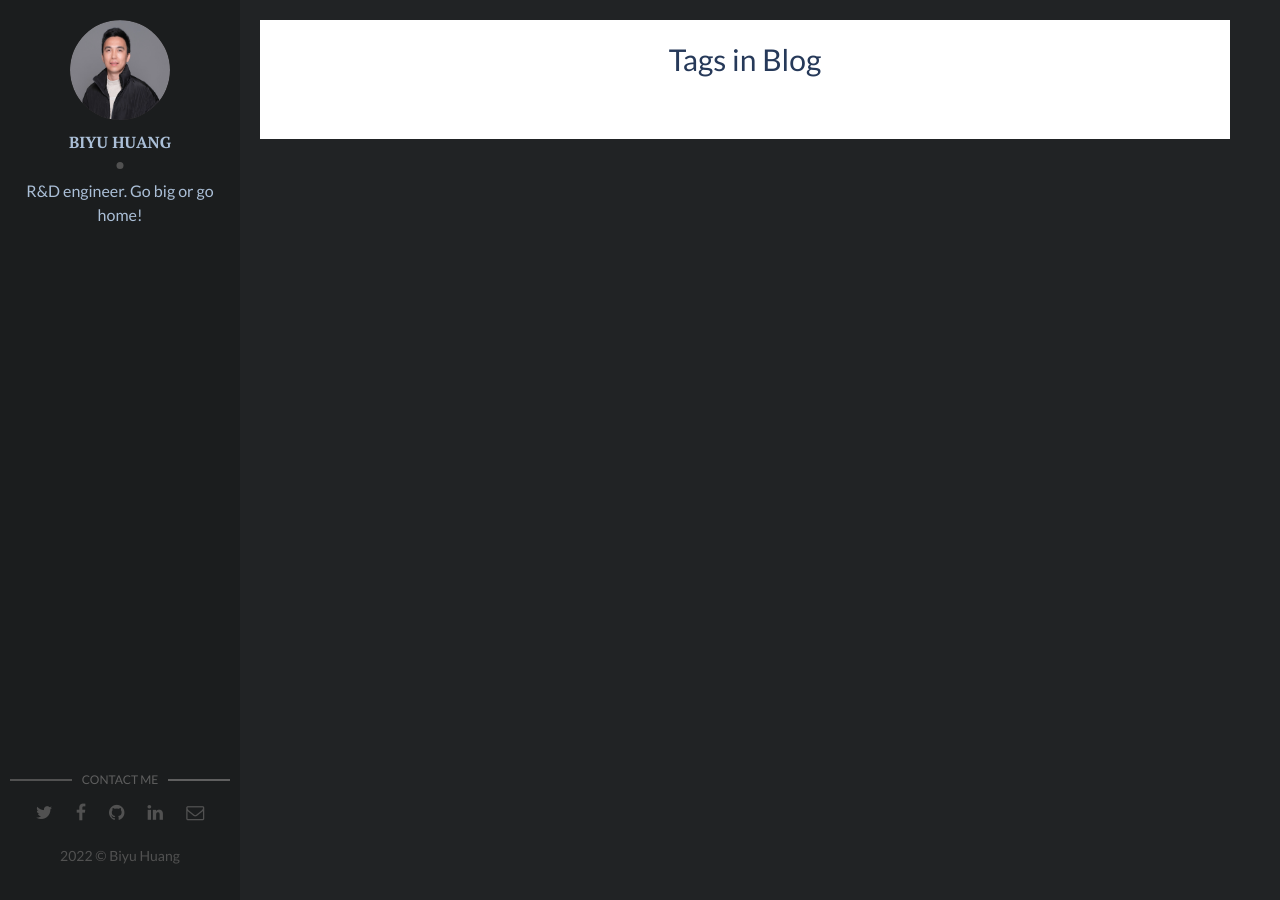
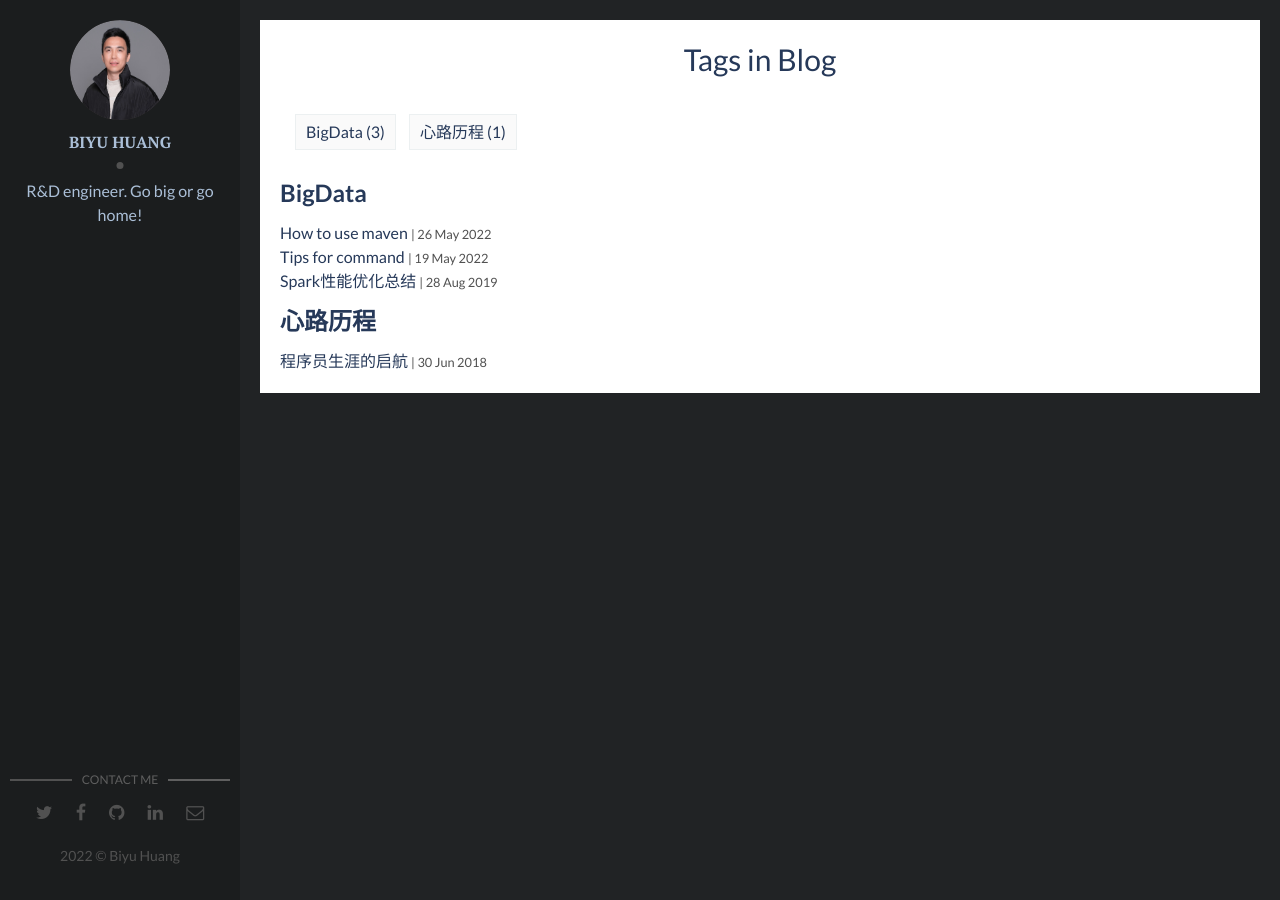
Before and after one commit to BiyuHuang/WallaceHuangBlog, a Jekyll site: the page built from tags.html, in a window 1280 px wide. Built offline with Jekyll 4.4.1, drawn with Linux system fonts in a browser that asks for light colours.

Commit message:
update my blog

````diff
--- a/_layouts/post.html
+++ b/_layouts/post.html
@@ -32,7 +32,6 @@ layout: main
           {% endfor %}
         </div>
       </div>
-      <!-- {% include disqus.html %} -->
-    </div> <!-- End Wrap Content -->
+    </div>
   </div> <!-- End Page Content -->
 </article> <!-- End Article Page -->
--- a/_posts/2018-06-30-start-of-career.markdown
+++ b/_posts/2018-06-30-start-of-career.markdown
@@ -4,6 +4,7 @@ title: "程序员生涯的启航"
 date: 2018-06-30 21:54:45 +0800
 description: start of career
 img:  # Add image post (optional)
+tags: 心路历程
 ---
 
 # 我的成长之路
--- a/_posts/2019-08-28-Spark-Core.markdown
+++ b/_posts/2019-08-28-Spark-Core.markdown
@@ -4,6 +4,7 @@ title: "Spark性能优化总结"
 date: 2019-08-28 14:17:45 +0800
 description: Spark # Add post description (optional)
 img:  spark_logo.png # Add image post (optional)
+tags: BigData
 ---
 
 # Spark性能优化总结
--- a/_posts/2022-05-19-Tips-for-command.markdown
+++ b/_posts/2022-05-19-Tips-for-command.markdown
@@ -3,10 +3,12 @@ layout: post
 title: "Tips for command"
 date: 2022-05-19 14:35:05 +0800
 description: Tips for command
-img: # Add image post (optional)
+tags: BigData
+img:  # Add image post (optional)
 ---
 
 # Tips for command
+
 - __git__ related
     - ___git push___
       ```bash
--- /dev/null
+++ b/_posts/2022-05-26-How-to-use-maven.markdown
@@ -0,0 +1,93 @@
+---
+layout: post
+title: "How to use maven"
+date: 2022-05-26 14:30:05 +0800
+description: How to use maven
+img: maven-logo-black-on-white.png
+tags: BigData
+---
+
+# How to use maven
+
+1. Mixed Java/Scala Projects. The `pom.xml` maybe like this:
+   ```xml
+   <?xml version="1.0" encoding="UTF-8"?>
+   <project xmlns="http://maven.apache.org/POM/4.0.0" xmlns:xsi="http://www.w3.org/2001/XMLSchema-instance"
+            xsi:schemaLocation="http://maven.apache.org/POM/4.0.0 http://maven.apache.org/maven-v4_0_0.xsd">
+       <modelVersion>4.0.0</modelVersion>
+
+       <groupId>sandbox</groupId>
+       <artifactId>testJavaAndScala</artifactId>
+       <version>1.0-SNAPSHOT</version>
+       <name>Test for Java + Scala compilation</name>
+       <description>Test for Java + Scala compilation</description>
+
+       <dependencies>
+           <dependency>
+               <groupId>org.scala-lang</groupId>
+               <artifactId>scala-library</artifactId>
+               <version>2.7.2</version>
+           </dependency>
+       </dependencies>
+       <build>
+           <pluginManagement>
+               <plugins>
+                   <plugin>
+                       <groupId>net.alchim31.maven</groupId>
+                       <artifactId>scala-maven-plugin</artifactId>
+                       <version>4.6.1</version>
+                   </plugin>
+                   <plugin>
+                       <groupId>org.apache.maven.plugins</groupId>
+                       <artifactId>maven-compiler-plugin</artifactId>
+                       <version>3.8.1</version>
+                       <configuration>
+                           <source>1.8</source>
+                           <target>1.8</target>
+                       </configuration>
+                   </plugin>
+               </plugins>
+           </pluginManagement>
+           <plugins>
+               <plugin>
+                   <groupId>net.alchim31.maven</groupId>
+                   <artifactId>scala-maven-plugin</artifactId>
+                   <executions>
+                       <execution>
+                           <id>scala-compile-first</id>
+                           <phase>process-resources</phase>
+                           <goals>
+                               <goal>add-source</goal>
+                               <goal>compile</goal>
+                           </goals>
+                       </execution>
+                       <execution>
+                           <id>scala-test-compile</id>
+                           <phase>process-test-resources</phase>
+                           <goals>
+                               <goal>testCompile</goal>
+                           </goals>
+                       </execution>
+                   </executions>
+               </plugin>
+               <plugin>
+                   <groupId>org.apache.maven.plugins</groupId>
+                   <artifactId>maven-compiler-plugin</artifactId>
+                   <configuration>
+                       <source>1.8</source>
+                       <target>1.8</target>
+                   </configuration>
+                   <executions>
+                       <execution>
+                           <phase>compile</phase>
+                           <goals>
+                               <goal>compile</goal>
+                           </goals>
+                       </execution>
+                   </executions>
+               </plugin>
+           </plugins>
+       </build>
+   </project>
+   ```
+   [Reference documentation](https://davidb.github.io/scala-maven-plugin/example_java.html)
--- a/assets/css/main.css
+++ b/assets/css/main.css
@@ -447,7 +447,7 @@ template {
 .highlighter-rouge {
   background-color: #404040;
   color: #ce887b;
-  font-weight: 400;
+  font-weight: 500;
   border: 1px solid #607D8B;
   -webkit-border-radius: 3px;
           border-radius: 3px;
@@ -768,7 +768,7 @@ template {
 
 *, *::after, *::before {
   -webkit-box-sizing: border-box;
-          box-sizing: border-box;
+          box-sizing: border-box; /* border-box */
 }
 
 html {
@@ -887,7 +887,7 @@ table tfoot td {
 }
 
 .wrapper {
-  max-width: 1250px;
+  max-width: 1500px;
   position: relative;
 }
 
@@ -1250,8 +1250,9 @@ a.newer-posts:hover {
 }
 
 .page-cover-image .page-image {
+  object-fit: fill;
   width: 100%;
-  height: 100%;
+  height: 300px;
 }
 
 .page-footer {
--- a/tags.html
+++ b/tags.html
@@ -22,7 +22,7 @@ permalink: /tags/
 <!--  lists all posts corresponding to specific tag...-->
     {% for post in site.tags[this_word] %}{% if post.title != null %}
     <div class="tag-list">
-        <span><a href="{{ post.url }}">{{ post.title }}</a></span>
+        <span><a href="{{site.baseurl}}{{ post.url }}">{{ post.title }}</a></span>
         <small><span>| {{ post.date | date_to_string }}</span></small>
     </div>
     {% endif %}{% endfor %}
````
Also changed, not shown: _posts/2017-04-06-welcome-to-jekyll.markdown (deleted, +0 -26 lines), assets/img/maven-logo-black-on-white.png (added), assets/img/spark_logo.png.
